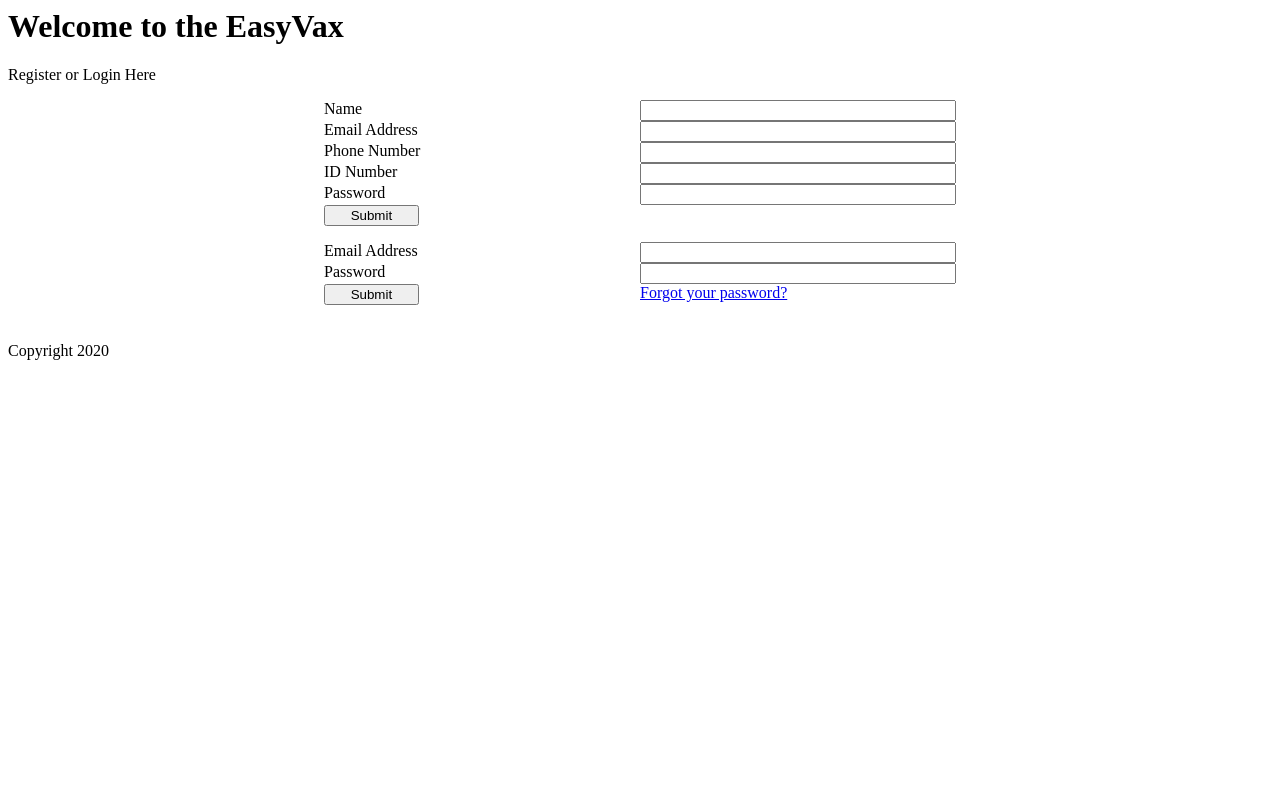
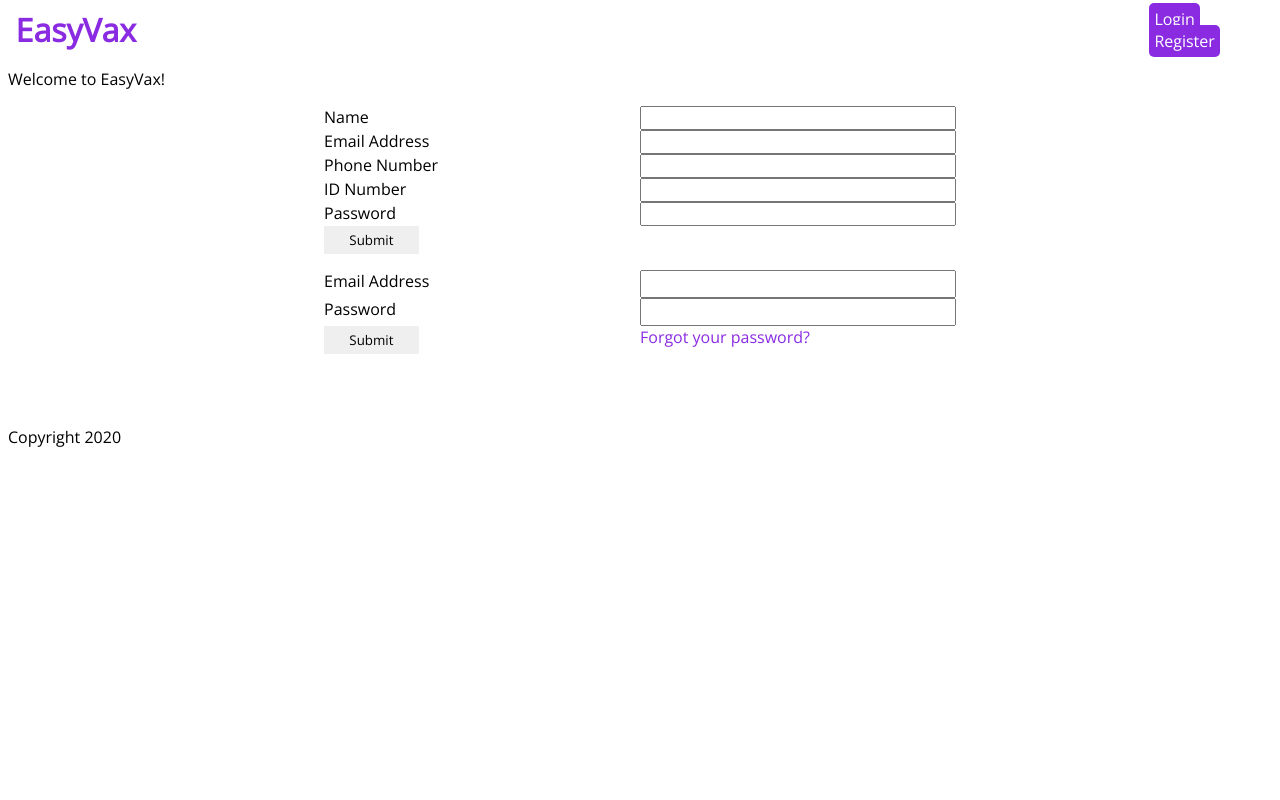
Before and after one commit to amithr/EasyVax, a Flask app: page / in a window 1280 px wide. Run offline with Flask 2, Linux system fonts and the light colour scheme.

Commit message:
Major UI upgrade to find, links, color scheme

```diff
--- a/app/static/css/patient.css
+++ b/app/static/css/patients.css
@@ -4,5 +4,5 @@
 }
 
 #patient-list > p {
-    margin-top: 0
+    margin-top: 0;
 }
--- a/app/static/css/style.css
+++ b/app/static/css/style.css
@@ -1,7 +1,26 @@
+@import url('https://fonts.googleapis.com/css2?family=Open+Sans:wght@300&display=swap');
+
+
+body {
+    font-family: 'Open Sans', sans-serif;
+}
+
+
 form {
+    font-family: 'Open Sans', sans-serif;
     display: grid;
-    grid-template-rows: repeat(4, 1fr);
+    grid-template-rows: repeat(5, 1fr);
     grid-template-columns: 1fr 1fr 1fr 1fr;
+}
+
+a {
+    text-decoration: none;
+    color: white;
+    background-color: blueviolet;
+    border-radius: 5px;
+    text-align: center;
+    padding: 5px;
+    margin: 2%;
 }
 
 form > label {
@@ -10,9 +29,86 @@ form > label {
 
 form > input {
     grid-column: 3;
+    font-family: 'Open Sans', sans-serif;
 }
 
 form > input[type=submit] {
     grid-column: 2;
     width: 30%;
+    padding: 5px;
 }
+
+input[type=submit] {
+    border-style: none;
+}
+
+.header-menu {
+    display: flex;
+    flex-direction: row;
+    justify-content: space-between;
+}
+
+.header-menu > h1 {
+    margin: 0;
+}
+
+.header-menu > h1 > a {
+    text-decoration: none;
+    font-weight: bold !important;
+    color: blueviolet !important;
+    background-color: white;
+}
+
+.header-menu > #logout-button {
+    justify-content: right;
+}
+
+
+#forgot-your-password {
+    color: black;
+    background-color: white;
+    padding: 0;
+    margin: 0;
+    text-align: left;
+    color: blueviolet
+}
+
+.success {
+    z-index: 99 !important;
+    position: absolute;
+    display: inline;
+    padding: 5px;
+    background-color: green;
+    color: white;
+    border-radius: 5px;
+    opacity: 0;
+    animation: fadeInOut 6s;
+}
+
+.error {
+    z-index: 99 !important;
+    position: absolute;
+    display: inline-block;
+    width: auto;
+    padding: 5px;
+    background-color: red;
+    color: white;
+    border-radius: 5px;
+    opacity: 0;
+    animation: fadeInOut 6s;
+}
+
+@keyframes fadeInOut {
+    0% {
+        opacity: 0;
+    }
+    16% {
+       opacity: 1;
+    }
+    84% {
+       opacity: 1;
+    }
+    100% {
+       opacity: 0;
+    }
+}
--- a/app/static/css/vaccine_dose.css
+++ b/app/static/css/vaccine_dose.css
@@ -6,3 +6,7 @@
 #vaccine-dose-list > p {
     margin-top: 0
 }
+
+#return-patient-dashboard-button {
+    justify-self: right;
+}
--- a/app/templates/base.html
+++ b/app/templates/base.html
@@ -3,22 +3,31 @@
         {% block head %}
         <link rel="stylesheet" href="{{ url_for('static', filename='css/style.css') }}">
         <title>{% block title %}{% endblock %}</title>
-        {% endblock %}
-        {% with messages = get_flashed_messages() %}
-        {% if messages %}
-            <ul class="flashes">
-                {% for message in messages %}
-                    <li>{{message}}</li>
-                {% endfor %}
-            </ul>
-        {% endif %}
-        {% endwith %}
+        <div class="header-menu">
+            <h1><a href="{{url_for('index')}}">EasyVax</a></h1>
+                {% with messages = get_flashed_messages(with_categories=true) %}
+                {% if messages %}
+                        {% for category, message in messages %}
+                            <p class="{{category}}">{{message}}</p>
+                        {% endfor %}
+                {% endif %}
+                {% endwith %}
+            {% endblock %}
+            {% if is_logged_in %}
+                <a id="logout-button" href="{{ url_for('doctor.logout') }}">Logout</a>
+            {% else %}
+                <div id="header-menu-buttons">
+                    <a id="login-button" href="">Login</a>
+                    <a id="register-button" href="">Register</a>
+                </div>
+            {% endif %}
+        </div>
     </head>
     <body>
         <div id="content">{% block content %}{% endblock %}</div>
         <div id="footer">
             {% block footer %}
-            Copyright 2020
+            <p>Copyright 2020</p>
             {% endblock %}
         </div>
     </body>
--- a/app/templates/main.html
+++ b/app/templates/main.html
@@ -1,11 +1,11 @@
 {% extends "base.html" %}
-{% block title %}Welcome to EasyVax{% endblock %}
+{% block title %}EasyVax{% endblock %}
 {% block head %}
     {{ super() }}
+    <link rel="stylesheet" href="{{ url_for('static', filename='css/main.css') }}">
 {% endblock %}
 {% block content %}
-    <h1>Welcome to the EasyVax</h1>
-    <p>Register or Login Here</p>
+    <p>Welcome to EasyVax!</p>
     <form name='registration-form' action="{{url_for('doctor.register')}}" method='post'>
         <label>Name</label>
         <input name="name" type="text" required>
@@ -14,7 +14,7 @@
         <label>Phone Number</label>
         <input name="phone-number" type="text" required>
         <label>ID Number</label>
-        <input name="government-id" type="text" required>
+        <input name="government-id" type="text" maxlength="6" required>
         <label>Password</label>
         <input name="password" type="password" required>
         <input type="submit">
@@ -25,7 +25,7 @@
         <label>Password</label>
         <input name="password" type="password" required>
         <input type="submit">
-        <a href="{{url_for('doctor.initiate_password_change')}}">Forgot your password?</a>
+        <a id="forgot-your-password" href="{{url_for('doctor.initiate_password_change')}}">Forgot your password?</a>
     </form>
     <script src="{{ url_for('static', filename='js/validate-users.js') }}"></script>
     <script src="https://cdn.jsdelivr.net/npm/axios/dist/axios.min.js"></script>
--- a/app/templates/patients.html
+++ b/app/templates/patients.html
@@ -2,10 +2,9 @@
 {% block title %}Welcome to EasyVax{% endblock %}
 {% block head %}
     {{ super() }}
-    <link rel="stylesheet" href="{{ url_for('static', filename='css/patient.css') }}">
+    <link rel="stylesheet" href="{{ url_for('static', filename='css/patients.css') }}">
 {% endblock %}
 {% block content %}
-    <a href="{{ url_for('doctor.logout') }}">Logout</a>
     <form name='patient-registration-form' action="{{ url_for('patient.register') }}" method='post'>
         <label>Name</label>
         <input name="name" type="text" required>
--- a/app/templates/vaccine_record.html
+++ b/app/templates/vaccine_record.html
@@ -3,10 +3,9 @@
 {% block head %}
     {{ super() }}
     <link rel="stylesheet" href="{{ url_for('static', filename='css/vaccine_dose.css') }}">
+    <a id="return-patient-dashboard-button" href="{{ url_for('index')}}">Back to Patient Dashboard</a>
 {% endblock %}
 {% block content %}
-    <a href="{{ url_for('doctor.logout') }}">Logout</a>
-    <a href="{{ url_for('index')}}">Back to Dashboard</a>
     <form name='vaccine-dose-registration-form' action="{{ url_for('vaccine_dose.add_record', patient_id=patient_id) }}" method='post'>
         <label>Type</label>
         <input list="vaccine-types" name="type" required>
@@ -22,7 +21,7 @@
         <label>Dose Number</label>
         <input name="dose-number" type="number" required>
         <label>Dose ID</label>
-        <input name="dose-id" type="text" required>
+        <input name="dose-id" type="text" maxlength="6" required>
         <input type="submit" />
     </form>
     <div id="vaccine-dose-list">
```
Also changed, not shown: app/blueprints/doctor_blueprint.py (+14 -14 lines), app/blueprints/patient_blueprint.py (+5 -5 lines), app/blueprints/vaccine_dose_blueprint.py (+5 -5 lines), app/static/css/main.css (added), app/static/qr_code-1.png (added), app/static/qr_code-2.png (deleted), 1 other file.
